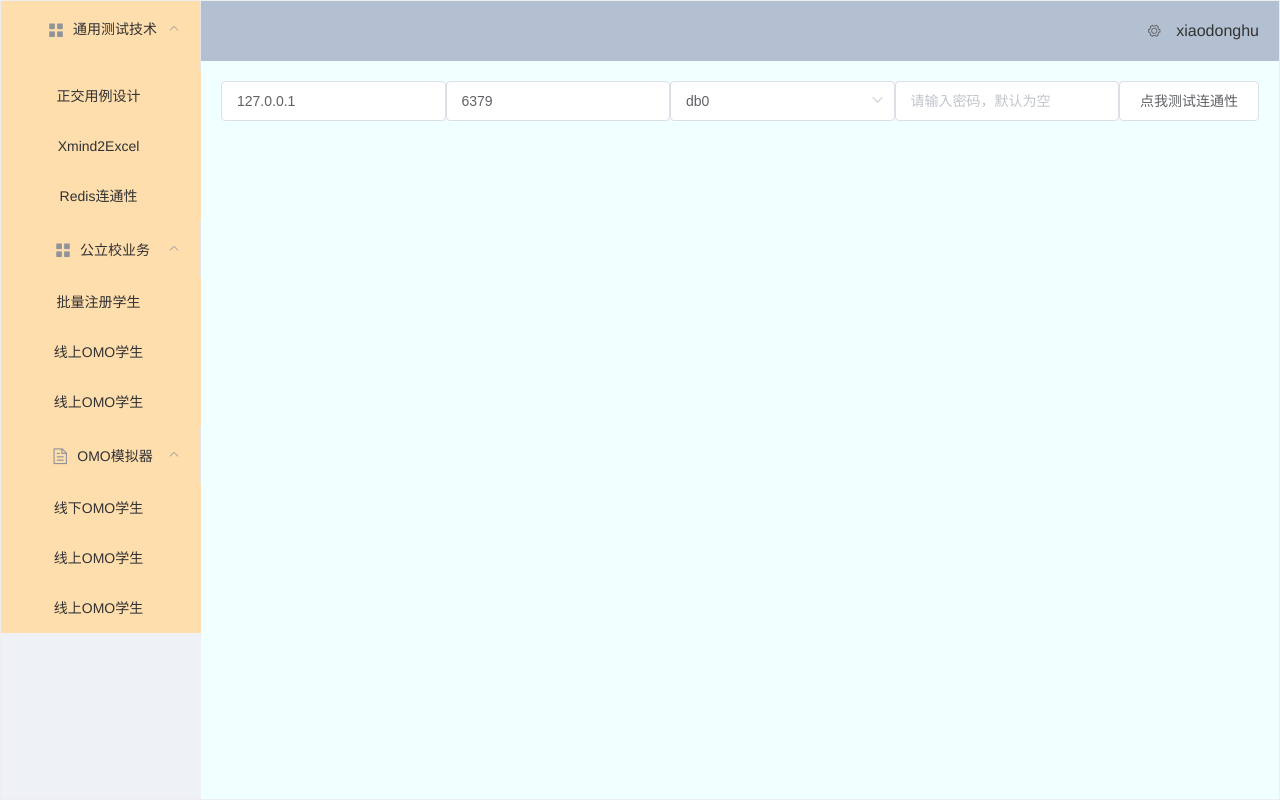
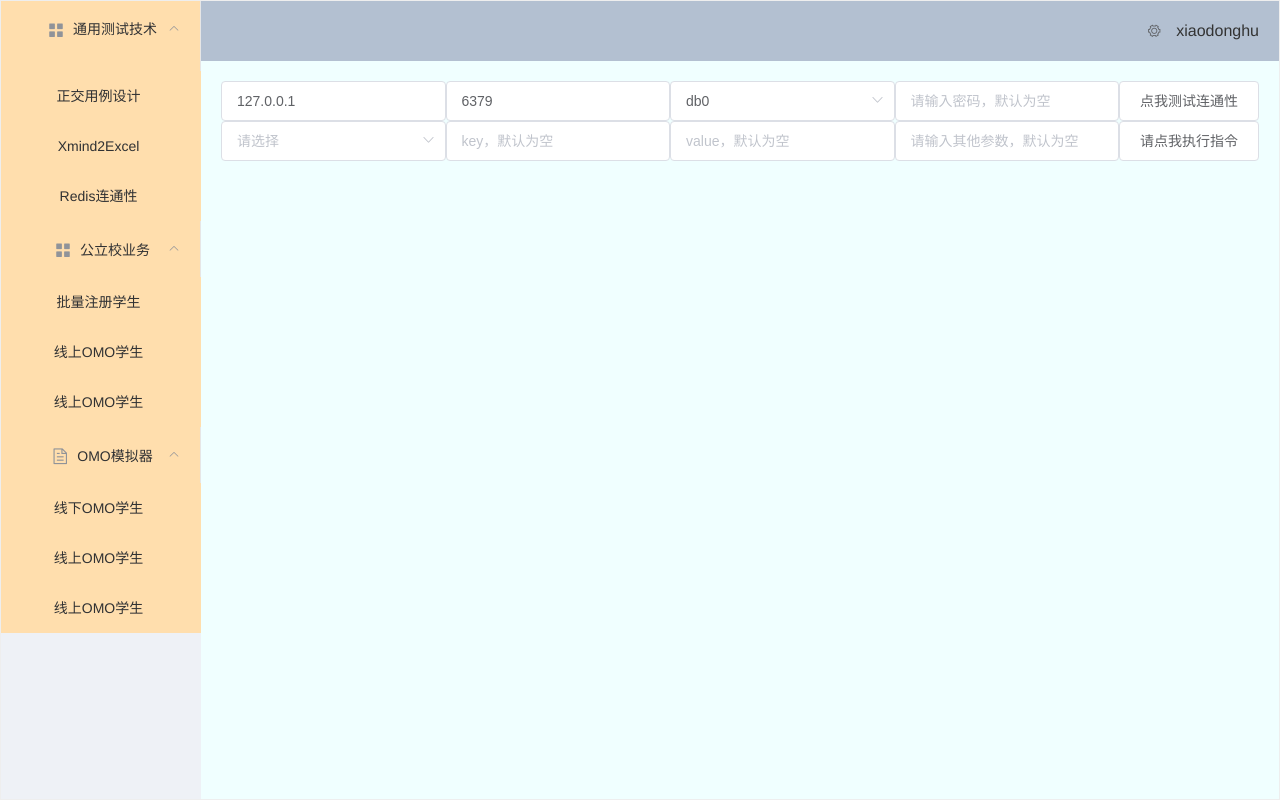
Before and after one commit to yukikaze1234/test_platform_fronted, a Vue app: page /redisOption in a window 1280 px wide. Built offline with nearby package versions, Linux system fonts and the light colour scheme; what mavon-editor would draw is missing.

Commit message:
增加set get 的样式

```diff
--- a/src/components/redisComponents/RedisOption.vue
+++ b/src/components/redisComponents/RedisOption.vue
@@ -14,22 +14,64 @@
             </el-input>
             <el-select v-model="value" placeholder="请选择" class="inputItem">
                 <el-option
-                        v-for="item in options"
+                        v-for="item in dbs"
                         :key="item.value"
                         :value="item.value">
                 </el-option>
             </el-select>
+
             <el-input class="inputItem"
                       placeholder="请输入密码，默认为空"
                       v-model="inputPssword"
                       clearable>
             </el-input>
+
             <el-button
                     plain
                     @click="testConnect">
                 点我测试连通性
             </el-button>
+
         </div>
+
+
+        <div class="redis-option">
+         <el-select v-model="rvalue" placeholder="请选择" class="redisOption">
+                <el-option
+                        v-for="item in Redisoptions"
+                        :value="item.rvalue">
+                </el-option>
+        </el-select>
+
+
+        <el-input class="redisOption"
+                      placeholder="key，默认为空"
+                      v-model="inputkey"
+                      clearable>
+        </el-input>
+
+
+        <el-input class="redisOption"
+                      placeholder="value，默认为空"
+                      v-model="inputvalue"
+                      clearable>
+        </el-input>
+
+        <el-input class="redisOption"
+                      placeholder="请输入其他参数，默认为空"
+                      v-model="othervalue"
+                      clearable>
+        </el-input>
+
+
+        <el-button
+                    plain
+                    @click="execOpt">
+                请点我执行指令
+            </el-button>
+        </div>
+
+
 
     </div>
 </template>
@@ -45,7 +87,10 @@
                 inputIp: '127.0.0.1',
                 inputPort: '6379',
                 inputPssword: '',
-                options: [{
+                inputkey:'',
+                inputvalue:'',
+                othervalue:'',
+                dbs: [{
                     value: 'db0',
                 }, {
                     value: 'db1',
@@ -58,13 +103,10 @@
                 },
                     {
                         value: 'db5',
-
                     }, {
                         value: 'db6',
-
                     }, {
                         value: 'db7',
-
                     }, {
                         value: 'db8',
                     }, {
@@ -74,22 +116,24 @@
                         value: 'db10',
                     }, {
                         value: 'db11',
-
                     }, {
                         value: 'db12',
 
                     }, {
-                        value: 'db13',
-
+                        value: 'db13'
                     }, {
                         value: 'db14',
-
                     }, {
                         value: 'db15',
-
                     },
                 ],
-                value: 'db0'
+                value: 'db0',
+                rvalue:'',
+                    Redisoptions: [{
+                        rvalue: 'set',
+                    }, {
+                        rvalue: 'get',
+                    }],
             }
         },
         methods: {
@@ -107,6 +151,17 @@
                         type: 'warning'
                     });
                 }
+            },
+
+            execOpt(){
+                console.log('test');
+                return request({
+                  url:'',
+                  method:'',
+                  data:{
+
+                  }
+              })
             },
             testConnect() {
                 return request({
@@ -147,8 +202,13 @@
     .connect-info {
         display: flex;
     }
-
+    .redis-option{
+         display: flex;
+    }
     .inputItem {
         flex: 1;
     }
+     .redisOption {
+        flex: 1;
+    }
 </style>
```
